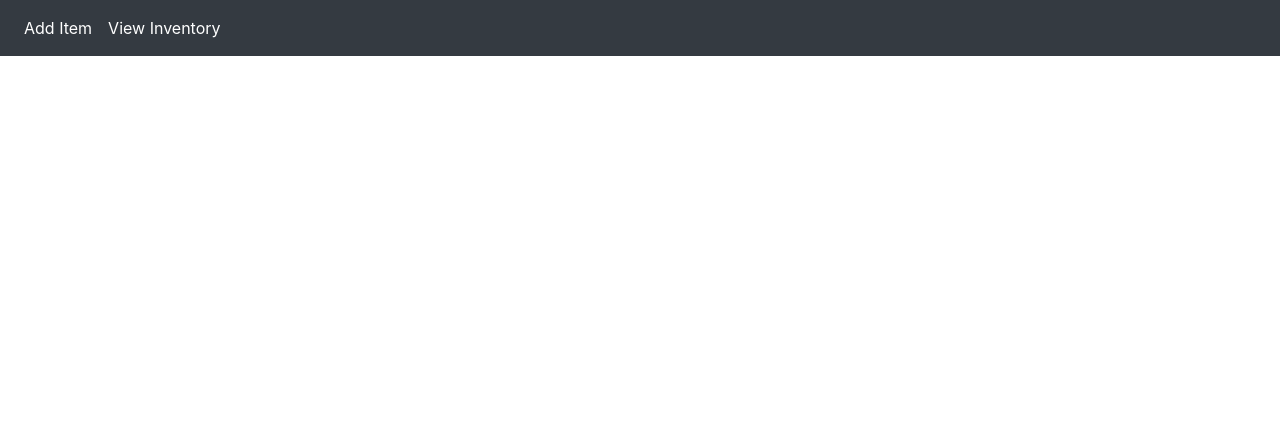
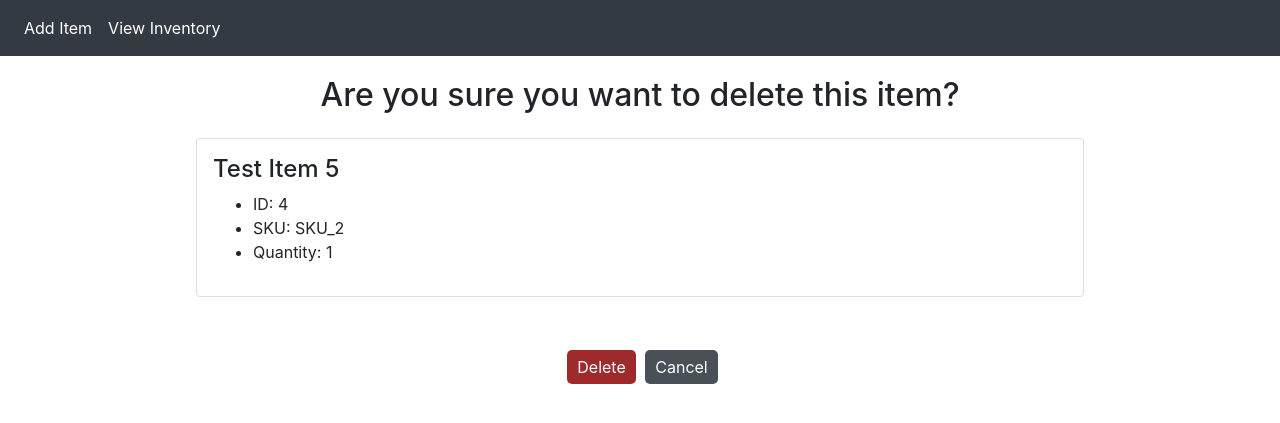
Before and after one commit to gabegtrrz/Invento, a Django app: page /delete/4/ in a window 1280 px wide. Shown: the top 423 px of the page. Run offline with Django 5.2, Linux system fonts and the light colour scheme; data comes from the database, SQL or seed files in the repository; both versions use the stored data as it was after the commit.

Commit message:
Delete Template Done

```diff
--- a/inventoProj/inventoApp/templates/InventoApp/item_confirm_delete.html
+++ b/inventoProj/inventoApp/templates/InventoApp/item_confirm_delete.html
@@ -1,10 +1,31 @@
 {% extends "InventoApp/layout.html" %}
-{% load static %}
 
 {% block title %}
-title
+Deleting Item
 {% endblock title %}
 
 {% block content %}
+    <div class="d-flex flex-column justify-content-center align-items-center">
+
+        <h2 class="text-center">Are you sure you want to delete this item?</h2>
+
+        <div class="card mt-3 mb-5 p-3 d-flex" style='width:80%;'>
+            <h4>{{item.name}}</h4>
+            <div class="d-flex flex-column">
+                <ul>
+                    <li>ID: {{item.item_id}}</li>
+                    <li>SKU: {{item.sku}}</li>
+                    <li>Quantity: {{item.quantity}}</li>
+                </ul>
+            </div>
+        </div>
+
+        <form method="post">
+            {% csrf_token %}
+            <button type="submit" class="btn btn-custom-delete">Delete</button>
+            <a href="{% url "item_list" %}" class="btn btn-custom2">Cancel</a>
+        </form>
+
+    </div>
 
 {% endblock content %}
--- a/inventoProj/inventoApp/templates/InventoApp/layout.html
+++ b/inventoProj/inventoApp/templates/InventoApp/layout.html
@@ -37,7 +37,7 @@ Note that you used bootstrap and jquery CDN
             font-size: 14px;
         }
 
-
+        {% comment %}  Buttons {% endcomment %}
 
         .btn-custom1 {
             background-color: #335c67;
@@ -72,6 +72,30 @@ Note that you used bootstrap and jquery CDN
             transform: scale(1.05px);
             color: white;
             text-decoration: none;
+        }
+
+        .btn-custom2 {
+            background-color: #495057;
+            color: white;
+            border: none;
+            padding: 5px 10px;
+            border-radius: 5px;
+            transition: background-color 0.3s, transform 0.3s;
+            text-decoration: none;
+        }
+
+        .btn-custom2:hover {
+            background-color: #343a40;
+            transform: scale(1.05px);
+            color: white;
+            text-decoration: none;
+        }
+
+        {% comment %} Card {% endcomment %}
+
+        .card-custom{
+            padding-left: ($spacer * .25)
+        }
 
     </style>
 </head>
```
Also changed, not shown: inventoProj/db.sqlite3.
